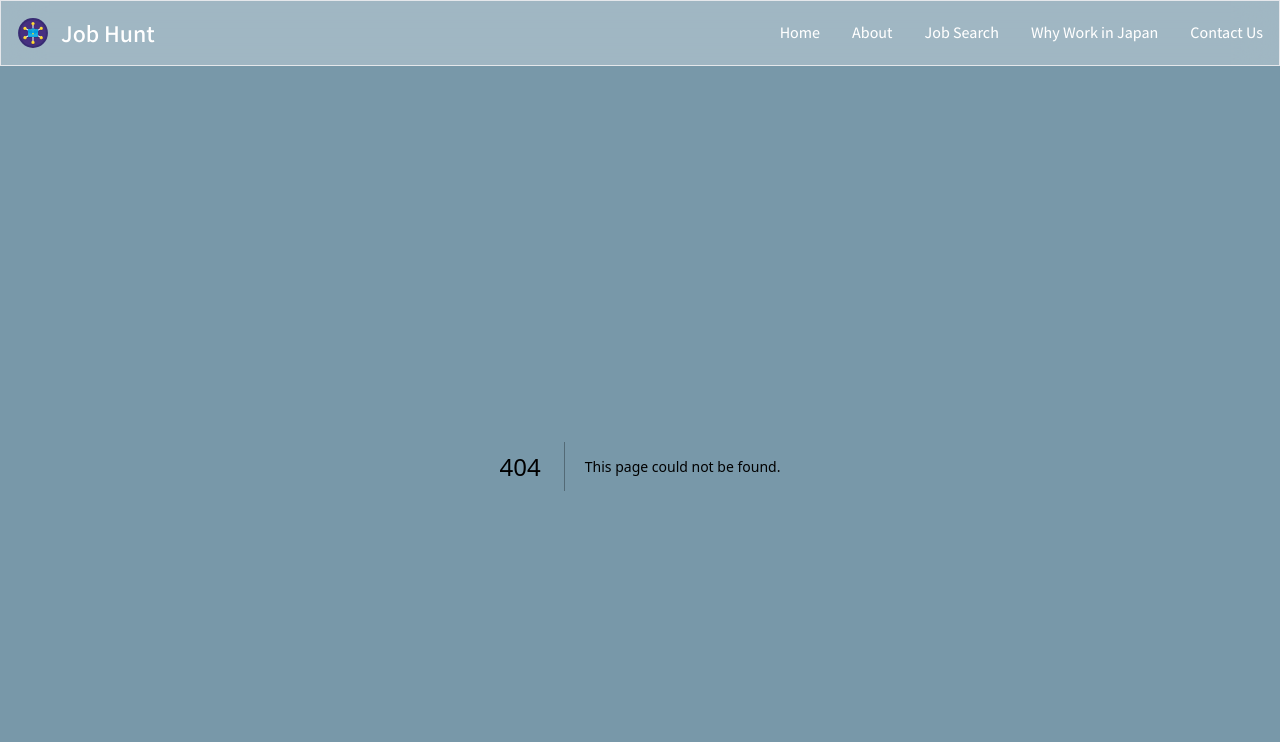
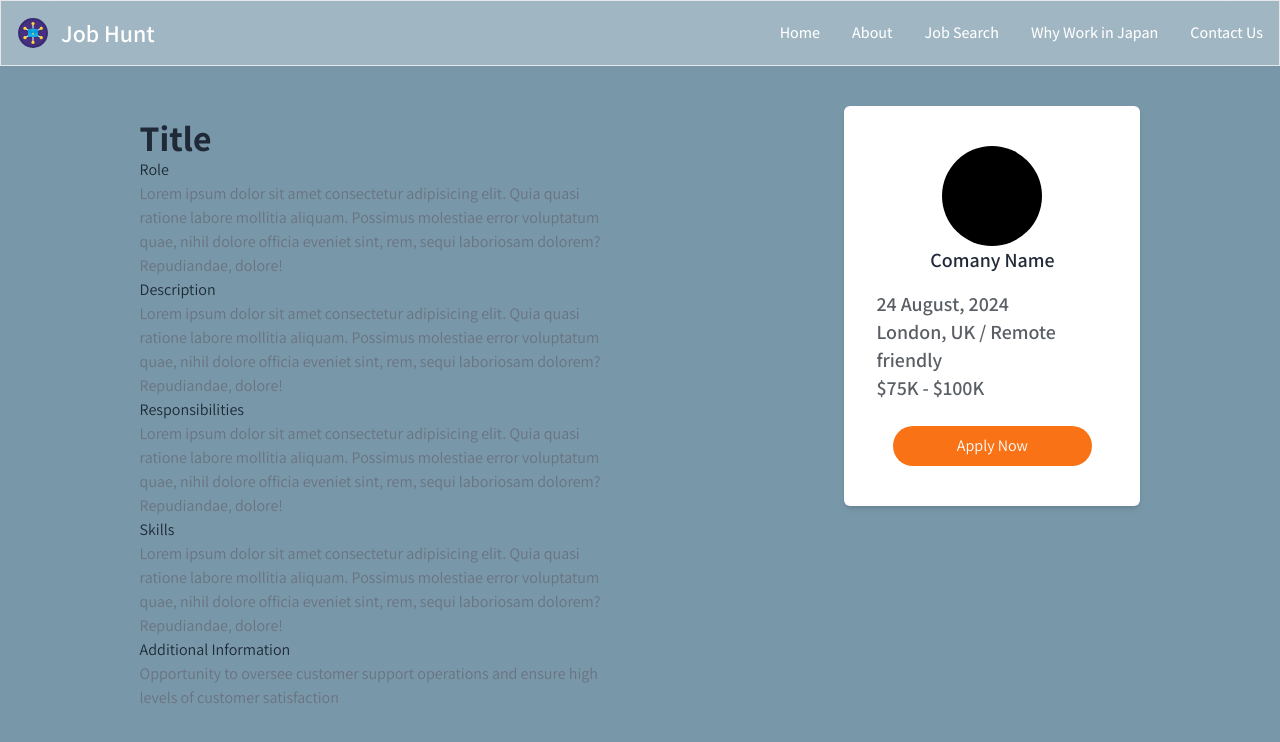
Before and after one commit to rahulchatterjee12/jobs-in-japan, a Next.js app: page /jobs/1 in a window 1280 px wide. Before the commit this address had no page. Shown: the top 742 px of the page. Built offline with nearby package versions, Linux system fonts and the light colour scheme.

Commit message:
job details page

```diff
--- a/package.json
+++ b/package.json
@@ -15,7 +15,6 @@
     "@mui/material": "^5.15.15",
     "@mui/styled-engine-sc": "^6.0.0-alpha.18",
     "axios": "^1.6.8",
-    "flowbite": "^2.3.0",
     "framer-motion": "^11.1.7",
     "mongoose": "^8.3.2",
     "next": "14.2.2",
--- /dev/null
+++ b/src/app/jobs/[id]/page.jsx
@@ -0,0 +1,77 @@
+import React from "react";
+
+const page = () => {
+  return (
+    <div className="flex gap-12 p-10 justify-around flex-col-reverse md:flex-row">
+      <div className="md:w-2/5">
+        <h1 className="text-4xl font-bold mt-3 text-[#1F2937]">Title</h1>
+        <div>
+          <h4 className="text-[#1F2937]">Role</h4>
+          <p className="text-[#6B7280]">
+            Lorem ipsum dolor sit amet consectetur adipisicing elit. Quia quasi
+            ratione labore mollitia aliquam. Possimus molestiae error voluptatum
+            quae, nihil dolore officia eveniet sint, rem, sequi laboriosam
+            dolorem? Repudiandae, dolore!
+          </p>
+        </div>
+        <div>
+          <h4 className="text-[#1F2937]">Description</h4>
+          <p className="text-[#6B7280]">
+            Lorem ipsum dolor sit amet consectetur adipisicing elit. Quia quasi
+            ratione labore mollitia aliquam. Possimus molestiae error voluptatum
+            quae, nihil dolore officia eveniet sint, rem, sequi laboriosam
+            dolorem? Repudiandae, dolore!
+          </p>
+        </div>
+        <div>
+          <h4 className="text-[#1F2937]">Responsibilities</h4>
+          <p className="text-[#6B7280]">
+            Lorem ipsum dolor sit amet consectetur adipisicing elit. Quia quasi
+            ratione labore mollitia aliquam. Possimus molestiae error voluptatum
+            quae, nihil dolore officia eveniet sint, rem, sequi laboriosam
+            dolorem? Repudiandae, dolore!
+          </p>
+        </div>
+        <div>
+          <h4 className="text-[#1F2937]">Skills</h4>
+          <p className="text-[#6B7280]">
+            Lorem ipsum dolor sit amet consectetur adipisicing elit. Quia quasi
+            ratione labore mollitia aliquam. Possimus molestiae error voluptatum
+            quae, nihil dolore officia eveniet sint, rem, sequi laboriosam
+            dolorem? Repudiandae, dolore!
+          </p>
+        </div>
+        <div>
+          <h4 className="text-[#1F2937]">Additional Information</h4>
+          <p className="text-[#6B7280]">
+            Opportunity to oversee customer support operations and ensure high
+            levels of customer satisfaction
+          </p>
+        </div>
+      </div>
+      <div className="md:w-1/4 bg-[#fff] shadow-md h-fit py-10 rounded-md">
+        <div className="w-[100px] h-[100px] bg-black rounded-full mx-auto" />
+        <h3 className="text-[#1F2937] text-xl font-semibold text-center">
+          Comany Name
+        </h3>
+        <div className="text-start mt-4 px-8">
+          <h3 className="text-[#5a5f65] text-xl font-semibold ">
+            24 August, 2024
+          </h3>
+          <h3 className="text-[#5a5f65] text-xl font-semibold ">
+            London, UK / Remote friendly
+          </h3>
+          <h3 className="text-[#5a5f65] text-xl font-semibold ">
+            $75K - $100K
+          </h3>
+        </div>
+        <div className="flex justify-center mt-6">
+          <button className="bg-orange-500 text-white px-16 py-2 rounded-3xl">
+            Apply Now
+          </button>
+        </div>
+      </div>
+    </div>
+  );
+};
+export default page;
--- a/src/app/jobs/page.jsx
+++ b/src/app/jobs/page.jsx
@@ -66,7 +66,7 @@ const page = () => {
         <ul>
           {jobs.map((job) => (
             <div key={job._id}>
-              <JobCard />
+              <JobCard job={job} />
             </div>
           ))}
         </ul>
--- a/src/components/common/JobCard.jsx
+++ b/src/components/common/JobCard.jsx
@@ -1,23 +1,22 @@
 import React from "react";
 import styles from "./JobCard.module.css";
+import Link from "next/link";
 
-const JobCard = () => {
+const JobCard = ({ job }) => {
+  console.log(job);
   return (
-    <div>
-      <div class={styles.card}>
-        <p class={styles.card_title}>Product Name</p>
-        <p class={styles.small_desc}>
-          Lorem ipsum dolor sit amet, consectetur adipisicing elit. Quaerat
-          veritatis nobis saepe itaque rerum nostrum aliquid obcaecati odio
-          officia deleniti. Expedita iste et illum, quaerat pariatur consequatur
-          eum nihil itaque!
-        </p>
-        <div class={styles.go_corner}>
-          <div class={styles.go_arrow}>→</div>
-        </div>
+    <Link href={`/jobs/${job._id}`} className={styles.card}>
+      <p className={styles.card_title}>{job.title}</p>
+      <p className={`${styles.company_title}`}>{job.company}</p>
+      <div className="flex gap-5">
+        <p className={styles.small_desc}>{job.experienceLevel}</p>
+        <p className={styles.small_desc}>{job.employmentType}</p>
       </div>
-    </div>
+      <p className={styles.small_desc}>{job.description}</p>
+      <div className={styles.go_corner}>
+        <div className={styles.go_arrow}>→</div>
+      </div>
+    </Link>
   );
 };
-
 export default JobCard;
--- a/tailwind.config.js
+++ b/tailwind.config.js
@@ -4,7 +4,6 @@ module.exports = {
     "./src/pages/**/*.{js,ts,jsx,tsx,mdx}",
     "./src/components/**/*.{js,ts,jsx,tsx,mdx}",
     "./src/app/**/*.{js,ts,jsx,tsx,mdx}",
-    "./node_modules/flowbite/**/*.js",
   ],
   theme: {
     extend: {
@@ -15,5 +14,5 @@ module.exports = {
       },
     },
   },
-  plugins: [require("flowbite/plugin")],
+  plugins: [],
 };
```
Also changed, not shown: src/components/common/JobCard.module.css (+13 -2 lines), 1 other file (tests, documents, lock files or other folders).
